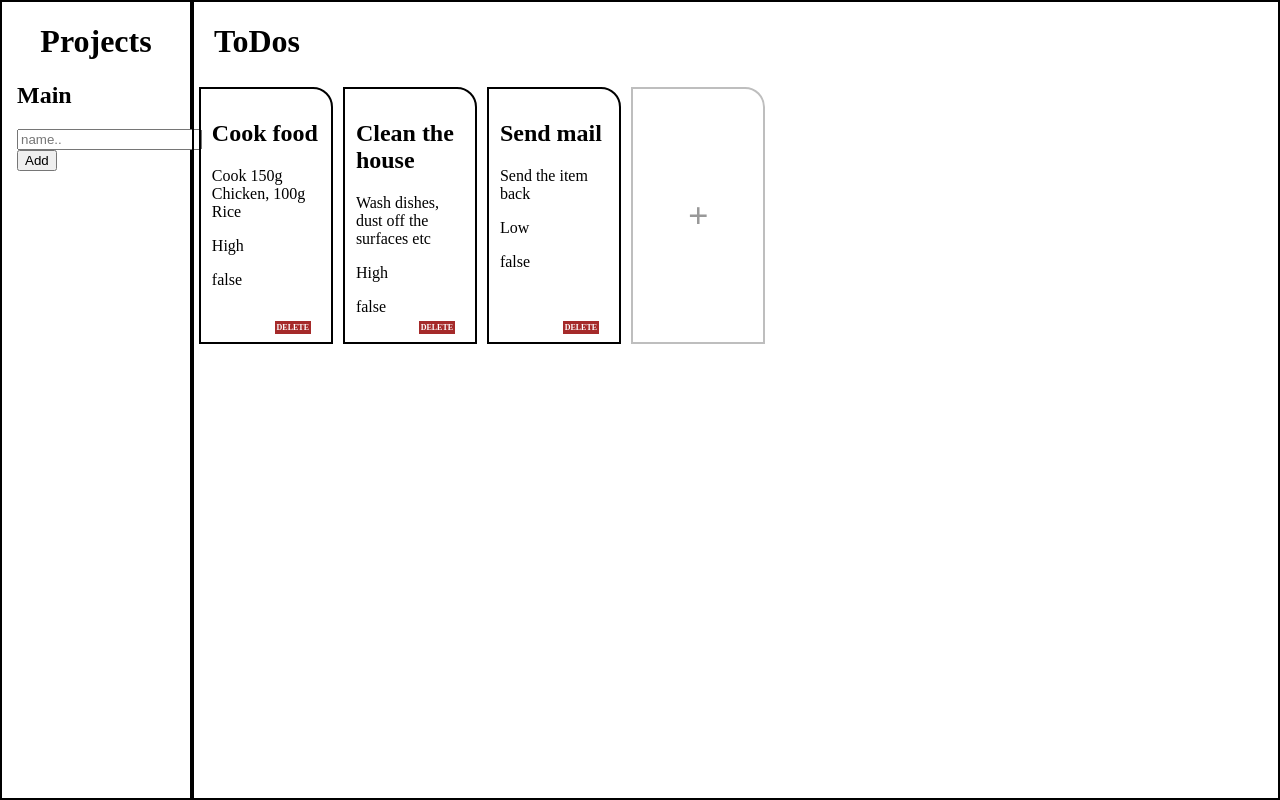
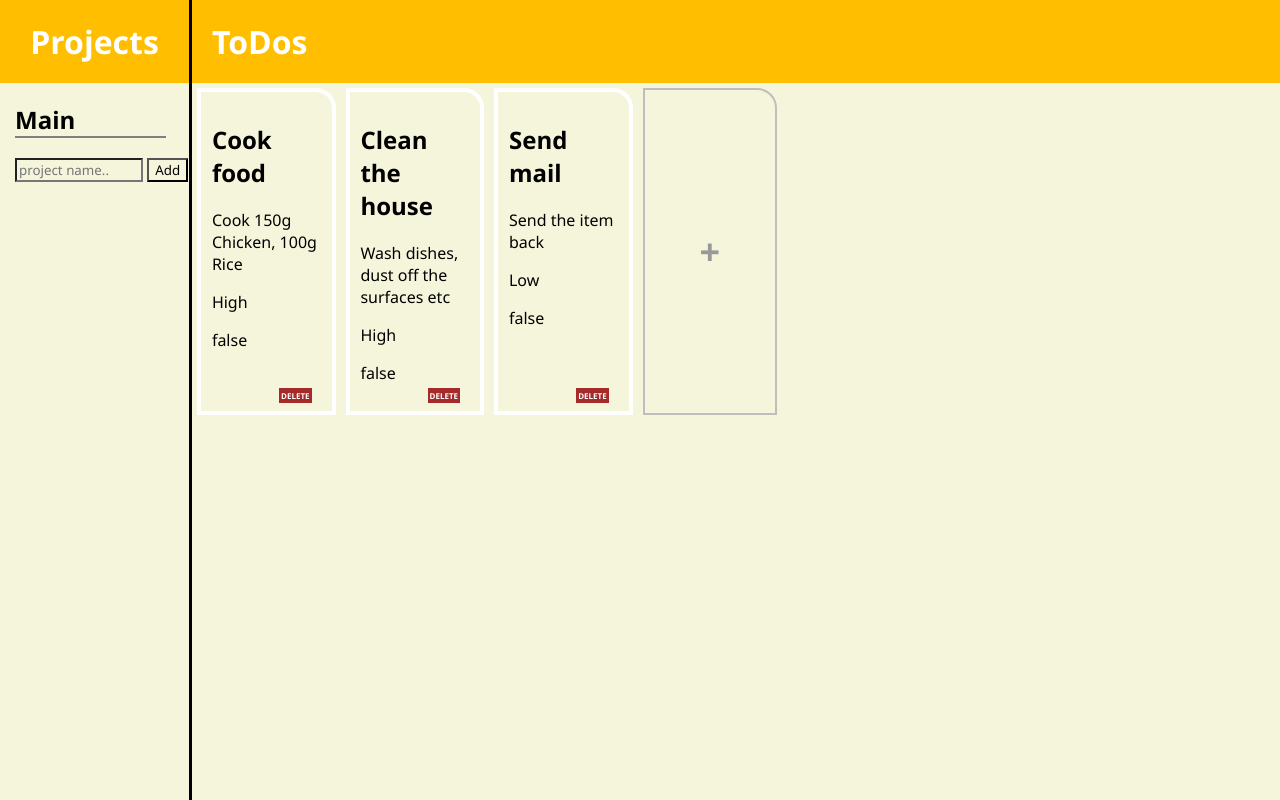
Before and after one commit to Coder8128/ToDoList-o, a website built with webpack: page dist/index.html in a window 1280 px wide. Both pictures are taken after a click on the element "Main". Built offline with nearby package versions, Linux system fonts and the light colour scheme.

Commit message:
Finish project

```diff
--- a/src/index.js
+++ b/src/index.js
@@ -40,7 +40,7 @@ projects.push(mainProject);
 dispProjects();
 
 function flip(e, todo) {
-    e.innerHTML == "true" ? e.innerHTML = "false" : e.innerHTML = "true";
+    e.innerHTML == "True" ? e.innerHTML = "False" : e.innerHTML = "True";
     todo.finish = !todo.finish;
     console.log(todo);
 }
@@ -110,10 +110,10 @@ function createNewNote(x, btn) {
 
     form.innerHTML = `
     <label for="title">Title:</label><br>
-    <input id="title" type="text" placeholder="text..." value="Cook food"><br>
+    <input id="title" type="text" placeholder="text..." required><br>
 
     <label for="text">Description:</label><br>
-    <input id="text" type="text" placeholder="text..." value="Cook 150g Chicken, 100g Rice"><br>
+    <input id="text" type="text" placeholder="text..."><br>
 
     <label for="priority">Priority:</label><br>
     <input id="priority" type="text" placeholder="text..." value="High"><br>
@@ -155,4 +155,5 @@ document.getElementById("projectsForm").addEventListener("submit", function (e)
     projects.push(proj);
     console.log(projects);
     dispProjects();
+    e.target.reset();
 });
--- a/src/style.css
+++ b/src/style.css
@@ -1,3 +1,8 @@
+* {
+    font-family: 'Segoe UI', Tahoma, Geneva, Verdana, sans-serif;
+    background-color: #F5F5DC;
+}
+
 body {
     margin: 0;
 }
@@ -14,13 +19,12 @@ body {
 }
 
 .left {
-    border: black 2px solid;
+    border-right: black 3px solid;
     height: 100vh;
     box-sizing: border-box;
 }
 
 .right {
-    border: black 2px solid;
     height: 100vh;
     box-sizing: border-box;
 }
@@ -37,7 +41,7 @@ body {
 }
 
 .itemBlock {
-    border: black 2px solid;
+    border: white 4px solid;
     width: 10%;
     aspect-ratio: 1 / 1.5;
     padding: 1%;
@@ -96,7 +100,7 @@ body {
 }
 
 .plusBlock {
-    border: black 2px solid;
+    border: white 4px solid;
     width: 10%;
     aspect-ratio: 1 / 1.5;
     padding: 1%;
@@ -105,3 +109,25 @@ body {
 
     position: relative;
 }
+
+.left>h1,
+.right>h1 {
+    background-color: #FFBF00;
+    margin: 0;
+    padding: 20px;
+    color: white;
+}
+
+.projectList>h2 {
+    border-bottom: 2px solid gray;
+    width: 80%;
+}
+
+#projectsForm>input {
+    width: 15vh;
+}
+
+#itemForm>input {
+    width: 90%;
+    margin-bottom: 7px;
+}
```
Also changed, not shown: dist/bundle.js, dist/index.html.
